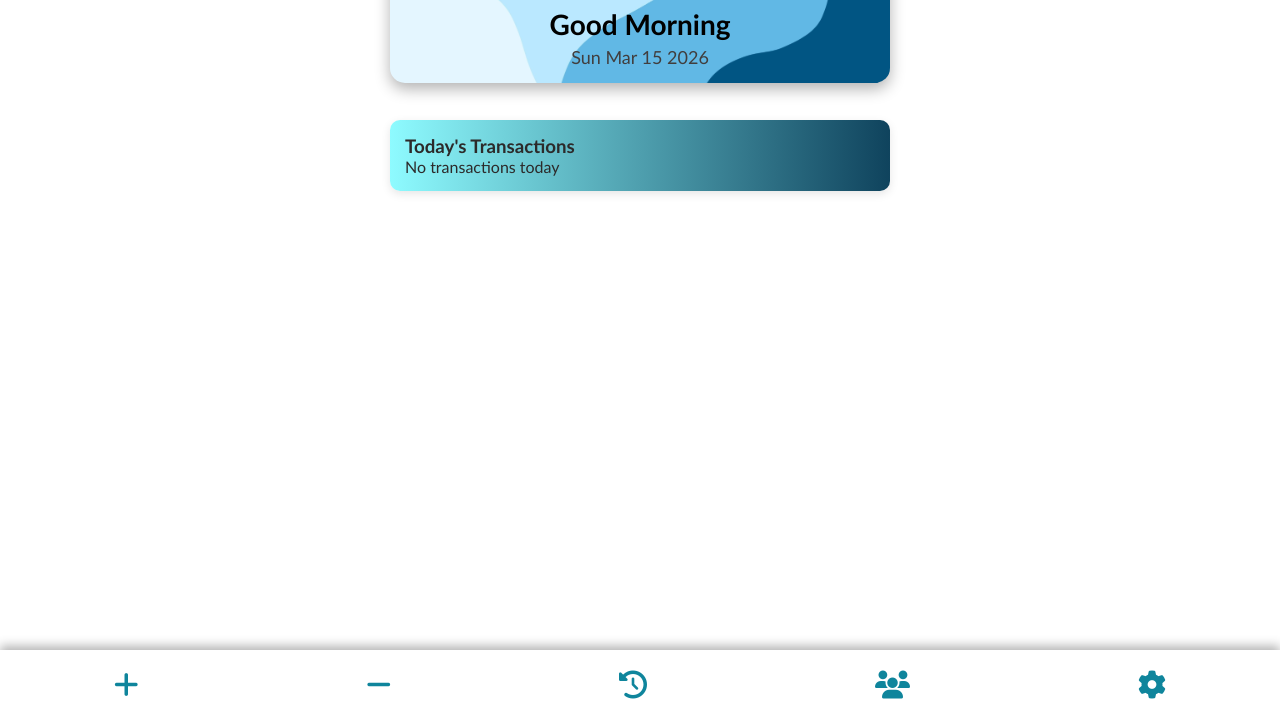
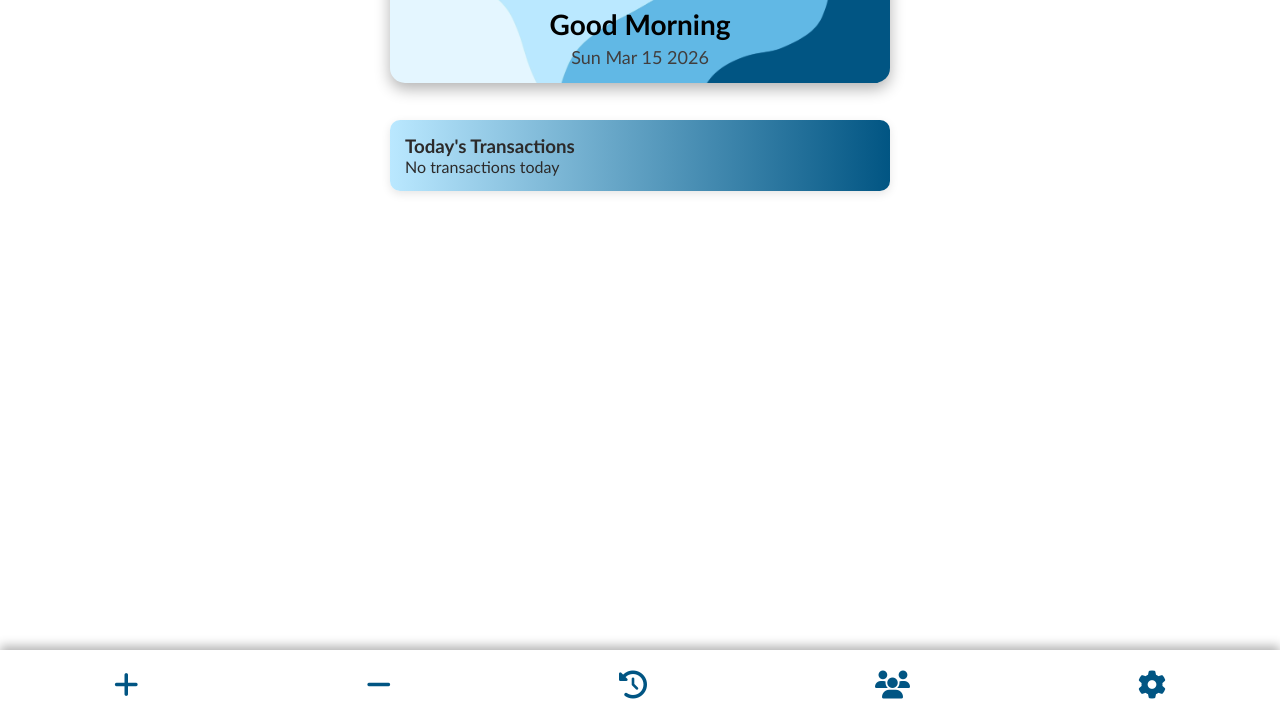
Before and after one commit to MuhammadRazaRao/UDHAR-App, a plain HTML site: page index.html in a window 1280 px wide. Shown: the part 80-800 px from the top of the page. Drawn offline with Linux system fonts and the light colour scheme.

Commit message:
set colors

```diff
--- a/style.css
+++ b/style.css
@@ -284,7 +284,7 @@ button:hover{
 .blue,
 .blue-theme .today-history-box,
 .blue-theme button{
-    background:linear-gradient(90deg,#3bf2f8,#06328a);
+    background:linear-gradient(90deg,#bae8ff,#015583);
 }
 
 .blue-theme .greeting-box{
@@ -293,11 +293,11 @@ button:hover{
 }
 
 .blue-theme .today-history-box{
-    background:linear-gradient(90deg,rgb(142,251,255),#0f435d);
+    background:linear-gradient(90deg,#bae8ff,#015583);
 }
 
 .blue-theme .footer i{
-    color:#0f859c;
+    color:#015583;
 }
 
 
```
